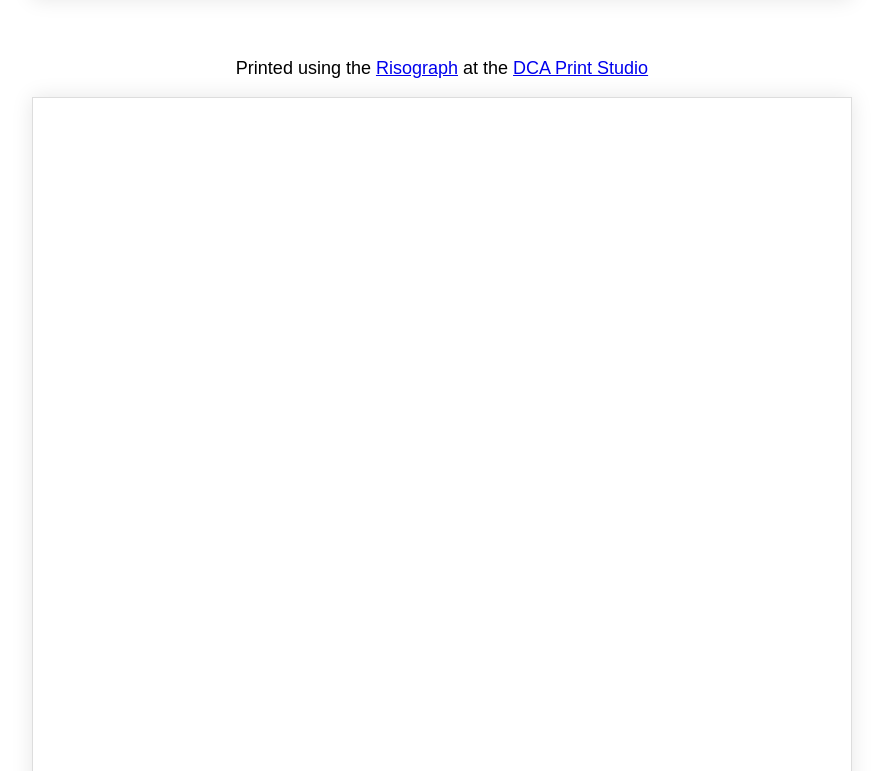
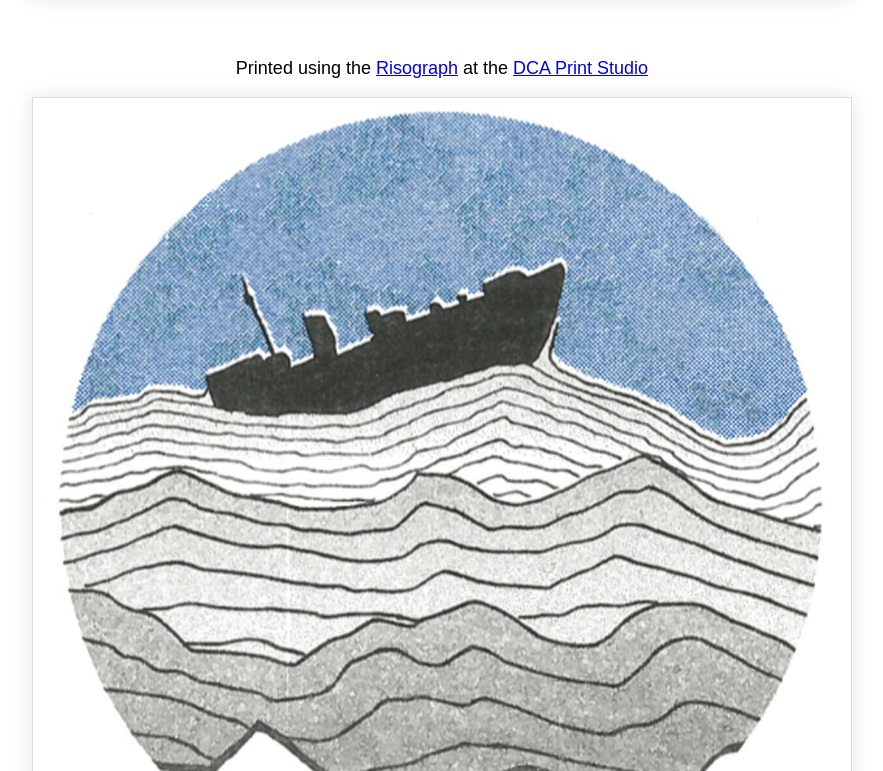
Before and after one commit to billhorsman/madebybill, a Nuxt app: page /discover/cruel-sea in a window 1280 px wide. Shown: the part 3769-4540 px from the top of the page, without its empty margins (198-1081 px from the left). Built offline with nearby package versions, Linux system fonts and the light colour scheme; a web font is replaced by a local one.

Commit message:
Printed images

```diff
--- a/pages/discover/cruel-sea.vue
+++ b/pages/discover/cruel-sea.vue
@@ -29,7 +29,7 @@
         </figcaption>
         <img src="/images/cruel-sea-black.png" alt="Black">
       </figure>
-      <RisoImage src="/images/blank.png"></RisoImage>
+      <RisoImage src="/images/cruel-sea-printed.png"></RisoImage>
     </Gallery>
   </section>
 </template>
--- a/pages/discover/lonely-whale.vue
+++ b/pages/discover/lonely-whale.vue
@@ -29,7 +29,7 @@
         </figcaption>
         <img src="/images/lonely-whale-black.png" alt="Black">
       </figure>
-      <RisoImage src="/images/blank.png"></RisoImage>
+      <RisoImage src="/images/lonely-whale-printed.png"></RisoImage>
     </Gallery>
   </section>
 </template>
```
Also changed, not shown: static/images/cruel-sea-printed.png (added), static/images/lonely-whale-printed.png (added).
